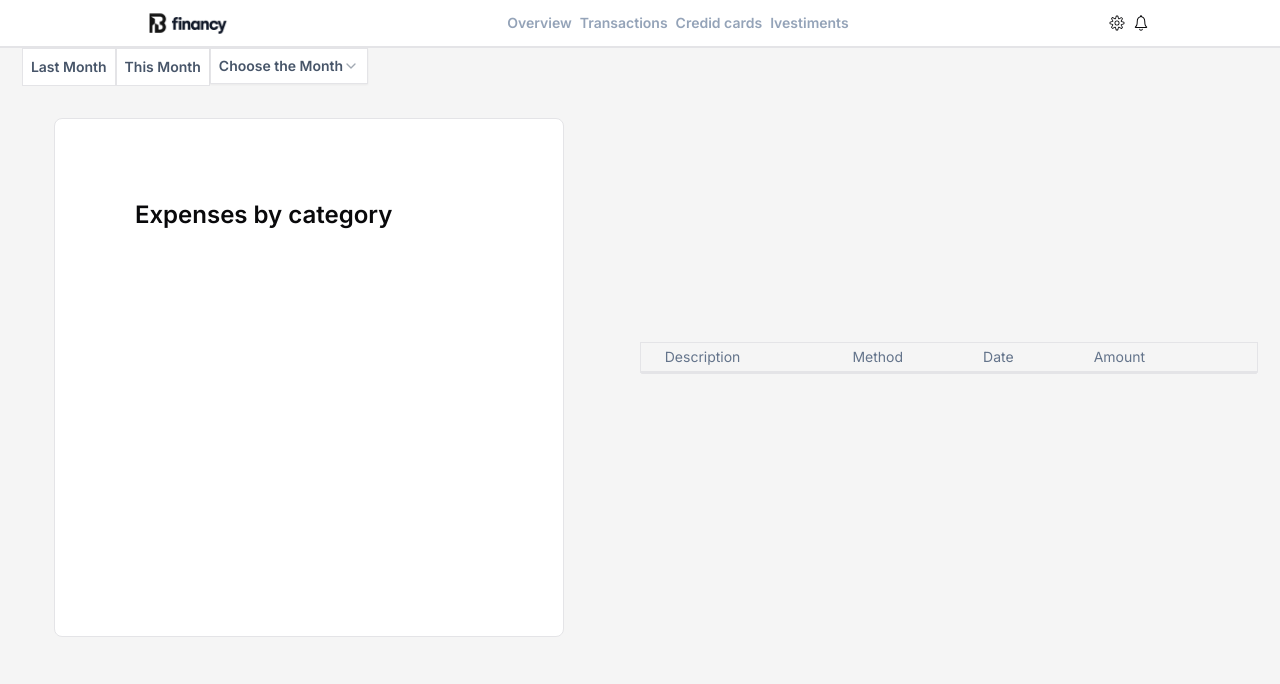
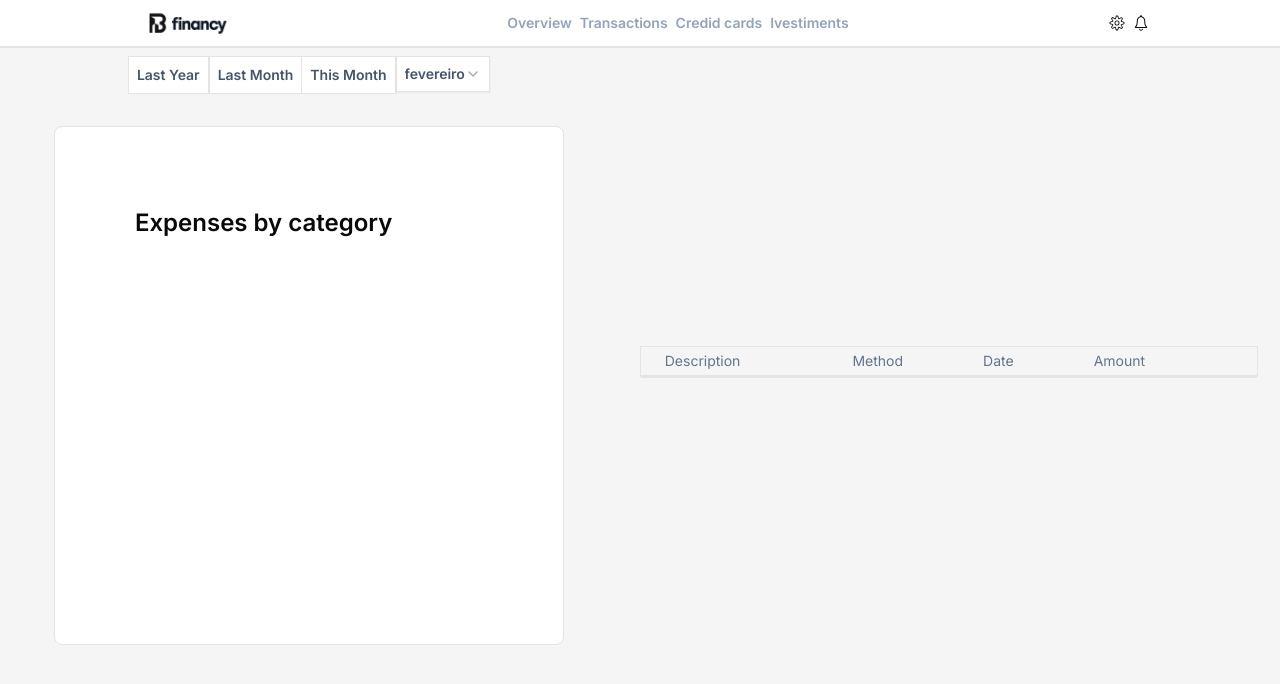
Before and after one commit to Pedroo07/B-Finances, a Next.js app: page /transactions in a window 1280 px wide. Shown: the top 684 px of the page. Built offline with nearby package versions, Linux system fonts and the light colour scheme.

Commit message:
displaying data as filtered

```diff
--- a/app/components/main.tsx
+++ b/app/components/main.tsx
@@ -109,6 +109,34 @@ export const Main: FC = () => {
             balance: totalIncome - totalExpense
         }
     }
+    const cauculateCurrentYear = () => {
+        if (typeof window === 'undefined') return { expense: 0, income: 0, balance: 0 }
+
+        const storedItems: Income[] = JSON.parse(localStorage.getItem("items") || "[]")
+
+        const today = new Date()
+        const currentYear = today.getFullYear()
+
+        let totalIncome = 0
+        let totalExpense = 0
+
+        storedItems.forEach(item => {
+            const [year] = item.date.split("-").map(Number)
+            if (year === currentYear) {
+                if (item.amount > 0) {
+                    totalIncome += item.amount
+                } else {
+                    totalExpense += Math.abs(item.amount)
+                }
+            }
+        })
+
+        return {
+            income: totalIncome,
+            expense: totalExpense,
+            balance: totalIncome - totalExpense
+        }
+    }
 
     const handleDeleteItem = (id: string) => {
         const itemArray = allItems.filter(item => {
@@ -138,7 +166,6 @@ export const Main: FC = () => {
         localStorage.setItem("expenses", JSON.stringify(expense))
         localStorage.setItem("balances", JSON.stringify(balance))
     }
-
 
     const handleAddNewItem = (IsIncomeDialog: boolean): void => {
         const adjustedPrice = IsIncomeDialog ? Math.abs(price) : -Math.abs(price)
@@ -228,6 +255,32 @@ export const Main: FC = () => {
         setBalance(balance);
     }, [selectedMonth]);
 
+    const thisMonthSelected = () => {
+        const thisMonth = new Date().getMonth() + 1
+        setSelectedMonth(thisMonth)
+    }
+    const lastMonthSelected = () => {
+        const lastMonth = new Date().getMonth()
+        setSelectedMonth(lastMonth)
+    }
+
+    const lastYearFilter = () => {
+        const storedItems: Income[] = JSON.parse(localStorage.getItem("items") || "[]");
+        setAllItems(storedItems);
+
+        const filteredItems = storedItems.filter(item => {
+            const [year] = item.date.split("-").map(Number);
+            return year === new Date().getFullYear()
+        });
+
+        setItems(filteredItems);
+
+        const { income, expense, balance } = cauculateCurrentYear();
+        setIncome(income);
+        setExpense(expense);
+        setBalance(balance);
+    }
+
 
     const results = separateAmountByMethod(items)
 
@@ -236,7 +289,12 @@ export const Main: FC = () => {
             <section>
                 <div className='flex justify-around items-center py-12'>
                     <h1 className='font-semibold text-3xl'>Hello!</h1>
-                    <Period onMonthChange={setSelectedMonth} selectedMonth={selectedMonth} />
+                    <ul className='flex text-sm font-semibold divide-x'>
+                        <li className='border p-2 bg-white text-slate-600'><button onClick={lastYearFilter}>Last Year</button></li>
+                        <li className='border p-2 bg-white text-slate-600'><button onClick={lastMonthSelected}>Last Month</button></li>
+                        <li className='border p-2 bg-white text-slate-600'><button onClick={thisMonthSelected}>This Month</button></li>
+                        <Period onMonthChange={setSelectedMonth} selectedMonth={selectedMonth} />
+                    </ul>
                 </div>
                 <div className='grid grid-flow-col grid-rows-2 gap-8  mx-auto max-w-screen-xl items-center'>
                     <div className='bg-white flex justify-between p-6 rounded-lg border items-end shadow-md'>
--- a/app/components/period.tsx
+++ b/app/components/period.tsx
@@ -9,11 +9,8 @@ type PeriodProps = {
 
 const Period: React.FC<PeriodProps> = ({ onMonthChange, selectedMonth }) => {
 
+
     return (
-
-        <ul className='flex text-sm font-semibold divide-x'>
-            <li className='border p-2 bg-white text-slate-600'><button>Last Month</button></li>
-            <li className='border p-2 bg-white text-slate-600'><button>This Month</button></li>
             <li>
                 <Select name='Choose the Month' value={String(selectedMonth)} onValueChange={(value) => onMonthChange(Number(value))}  >
                     <SelectTrigger className='bg-white text-slate-600 rounded-none p-2'>
@@ -29,7 +26,6 @@ const Period: React.FC<PeriodProps> = ({ onMonthChange, selectedMonth }) => {
                     </SelectContent>
                 </Select>
             </li>
-        </ul>
     )
 }
 
--- a/app/transactions/components/main.tsx
+++ b/app/transactions/components/main.tsx
@@ -1,9 +1,9 @@
 "use client"
-import React, { useState } from 'react'
+import React, { useEffect, useState } from 'react'
 import { TransactionHeader, TransactionItem } from "@/app/components/transactions"
 import { Income } from "@/app/incomes"
 import { DonutChart, GraphicListItem, separateAmountByMethod } from "@/app/components/graphic"
-import { Select, SelectContent, SelectItem, SelectTrigger, SelectValue } from "@/components/ui/select"
+import Period from '@/app/components/period'
 export const Main = () => {
   const [items, setItems] = useState<Income[]>(() => {
 
@@ -16,45 +16,58 @@ export const Main = () => {
     }
 
   })
-  const handleDeleteItem = (id: string) => {
-    const itemArray = items.filter(item => {
-      return item.id !== id
+  const handleDeleteItem = () => {
+
+  }
+
+  const results = separateAmountByMethod(items)
+
+  const [selectedMonth, setSelectedMonth] = useState<number>(() => new Date().getMonth() + 1)
+
+
+
+  useEffect(() => {
+    const storedItems: Income[] = JSON.parse(localStorage.getItem("items") || " []")
+    const currentYear = new Date().getFullYear()
+
+    const filteredItems = storedItems.filter((item) => {
+      const [year, month] = item.date.split('-').map(Number)
+      return year === currentYear && month === selectedMonth
     })
-    setItems(itemArray)
 
-    localStorage.setItem("items", JSON.stringify(itemArray))
+    setItems(filteredItems)
+
+  }, [selectedMonth])
+
+  const thisMonthSelected = () => {
+    const thisMonth = new Date().getMonth() + 1
+    setSelectedMonth(thisMonth)
   }
-  const results = separateAmountByMethod(items)
+  const lastMonthSelected = () => {
+    const lastMonth = new Date().getMonth()
+    setSelectedMonth(lastMonth)
+  }
+  const lastYearFilter = () => {
+    const storedItems: Income[] = JSON.parse(localStorage.getItem("items") || " []")
+    const currentYear = new Date().getFullYear()
+
+    const filteredItems = storedItems.filter((item) => {
+      const [year] = item.date.split('-').map(Number)
+      return year === currentYear
+    })
+
+    setItems(filteredItems)
+  }
+
   return (
     <div className='flex justify-around items-center'>
       <section>
-        <div>
-          <ul className='flex text-sm font-semibold divide-x'>
-            <li className='border p-2 bg-white text-slate-600'><button>Last Month</button></li>
-            <li className='border p-2 bg-white text-slate-600'><button>This Month</button></li>
-            <li>
-              <Select name='Choose the Month'>
-                <SelectTrigger className='bg-white text-slate-600 rounded-none p-2'>
-                  <SelectValue placeholder="Choose the Month" />
-                </SelectTrigger>
-                <SelectContent>
-                  <SelectItem value="january">january</SelectItem>
-                  <SelectItem value="february">february</SelectItem>
-                  <SelectItem value="march">march</SelectItem>
-                  <SelectItem value="april">april</SelectItem>
-                  <SelectItem value="may">may</SelectItem>
-                  <SelectItem value="june">june</SelectItem>
-                  <SelectItem value="july">july</SelectItem>
-                  <SelectItem value="august">august</SelectItem>
-                  <SelectItem value="september">september</SelectItem>
-                  <SelectItem value="october">october</SelectItem>
-                  <SelectItem value="november">november</SelectItem>
-                  <SelectItem value="december">december</SelectItem>
-                </SelectContent>
-              </Select>
-            </li>
-          </ul>
-        </div>
+        <ul className='flex text-sm font-semibold divide-x justify-center my-2'>
+          <li className='border p-2 bg-white text-slate-600'><button onClick={lastYearFilter} >Last Year</button></li>
+          <li className='border p-2 bg-white text-slate-600'><button onClick={lastMonthSelected} >Last Month</button></li>
+          <li className='border p-2 bg-white text-slate-600'><button onClick={thisMonthSelected}>This Month</button></li>
+          <Period onMonthChange={setSelectedMonth} selectedMonth={selectedMonth} />
+        </ul>
         <section className='border rounded-lg bg-white p-16 m-8'>
           <p className='font-semibold text-2xl p-4'>Expenses by category</p>
           <div >
```
Also changed, not shown: app/components/transactions.tsx (line endings or trailing spaces).
